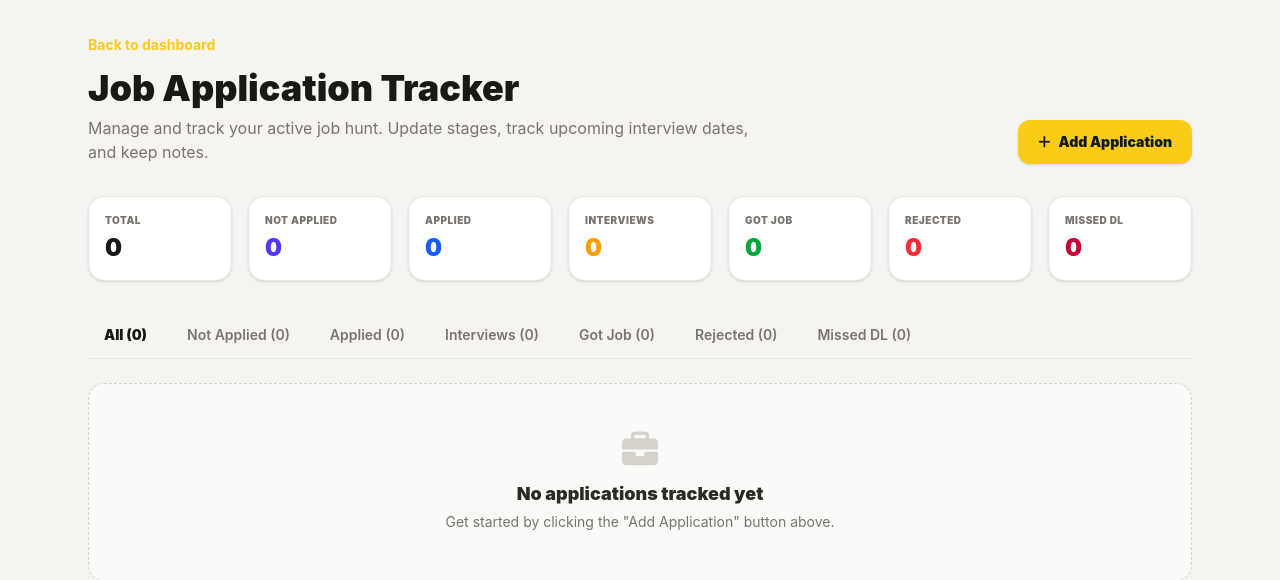
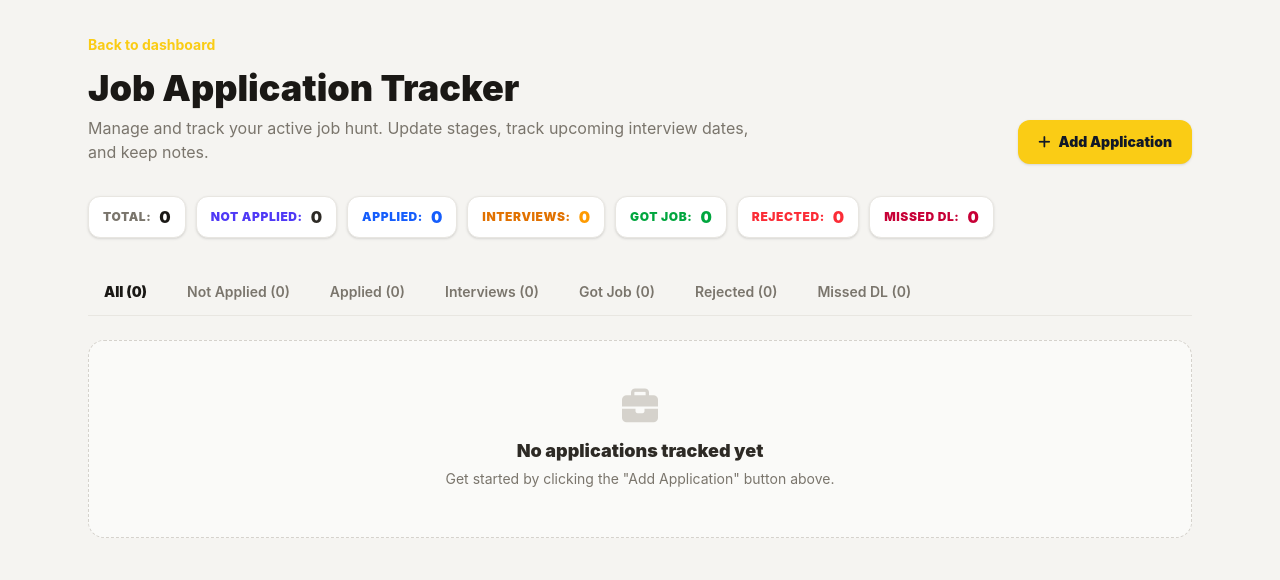
Before and after one commit to CiaranC968/pythonanywhere_flask, a Flask app: page /admin/job-tracker in a window 1280 px wide. Shown: the part 71-651 px from the top of the page. Run offline with Flask 3, Linux system fonts and the light colour scheme; the visitor is signed in with stand-in values (Sample User, id 1); data comes from the database, SQL or seed files in the repository; data that the repository does not hold is empty; style sheets or scripts are compiled from the project's sources.

Commit message:
fixed up code

```diff
--- a/templates/admin/job_tracker.html
+++ b/templates/admin/job_tracker.html
@@ -13,46 +13,46 @@
 </div>
 
 <!-- Statistics Cards -->
-<div class="mb-8 grid gap-4 grid-cols-2 md:grid-cols-7">
-    <div class="rounded-2xl border border-warm-200 bg-white p-4 shadow-sm">
-        <h3 class="text-[10px] font-black uppercase tracking-wider text-warm-500">Total</h3>
-        <p class="mt-1 text-2xl font-black text-warm-900">{{ applications|length }}</p>
+<div class="mb-8 flex flex-wrap gap-2.5">
+    <div class="rounded-xl border border-warm-200 bg-white px-3.5 py-2 shadow-sm flex items-center gap-2">
+        <span class="text-xs font-black uppercase tracking-wider text-warm-500">Total:</span>
+        <span class="text-base font-black text-warm-900">{{ applications|length }}</span>
     </div>
-    <div class="rounded-2xl border border-warm-200 bg-white p-4 shadow-sm">
-        <h3 class="text-[10px] font-black uppercase tracking-wider text-warm-500 text-indigo-600">Not Applied</h3>
-        <p class="mt-1 text-2xl font-black text-indigo-600">
+    <div class="rounded-xl border border-warm-200 bg-white px-3.5 py-2 shadow-sm flex items-center gap-2">
+        <span class="text-xs font-black uppercase tracking-wider text-indigo-600">Not Applied:</span>
+        <span class="text-base font-black text-indigo-650">
             {{ applications|selectattr('stage', 'equalto', 'Not Applied Yet')|list|length }}
-        </p>
+        </span>
     </div>
-    <div class="rounded-2xl border border-warm-200 bg-white p-4 shadow-sm">
-        <h3 class="text-[10px] font-black uppercase tracking-wider text-warm-500 text-blue-600">Applied</h3>
-        <p class="mt-1 text-2xl font-black text-blue-600">
+    <div class="rounded-xl border border-warm-200 bg-white px-3.5 py-2 shadow-sm flex items-center gap-2">
+        <span class="text-xs font-black uppercase tracking-wider text-blue-600">Applied:</span>
+        <span class="text-base font-black text-blue-600">
             {{ applications|selectattr('stage', 'equalto', 'Applied')|list|length }}
-        </p>
+        </span>
     </div>
-    <div class="rounded-2xl border border-warm-200 bg-white p-4 shadow-sm">
-        <h3 class="text-[10px] font-black uppercase tracking-wider text-warm-500 text-amber-500">Interviews</h3>
-        <p class="mt-1 text-2xl font-black text-amber-500">
+    <div class="rounded-xl border border-warm-200 bg-white px-3.5 py-2 shadow-sm flex items-center gap-2">
+        <span class="text-xs font-black uppercase tracking-wider text-amber-600">Interviews:</span>
+        <span class="text-base font-black text-amber-500">
             {{ applications|selectattr('stage', 'equalto', 'Interview')|list|length }}
-        </p>
+        </span>
     </div>
-    <div class="rounded-2xl border border-warm-200 bg-white p-4 shadow-sm">
-        <h3 class="text-[10px] font-black uppercase tracking-wider text-warm-500 text-green-600">Got Job</h3>
-        <p class="mt-1 text-2xl font-black text-green-600">
+    <div class="rounded-xl border border-warm-200 bg-white px-3.5 py-2 shadow-sm flex items-center gap-2">
+        <span class="text-xs font-black uppercase tracking-wider text-green-600">Got Job:</span>
+        <span class="text-base font-black text-green-600">
             {{ applications|selectattr('stage', 'equalto', 'Got Job')|list|length }}
-        </p>
+        </span>
     </div>
-    <div class="rounded-2xl border border-warm-200 bg-white p-4 shadow-sm">
-        <h3 class="text-[10px] font-black uppercase tracking-wider text-warm-500 text-red-500">Rejected</h3>
-        <p class="mt-1 text-2xl font-black text-red-500">
+    <div class="rounded-xl border border-warm-200 bg-white px-3.5 py-2 shadow-sm flex items-center gap-2">
+        <span class="text-xs font-black uppercase tracking-wider text-red-500">Rejected:</span>
+        <span class="text-base font-black text-red-500">
             {{ applications|selectattr('stage', 'equalto', 'Rejected')|list|length }}
-        </p>
+        </span>
     </div>
-    <div class="rounded-2xl border border-warm-200 bg-white p-4 shadow-sm">
-        <h3 class="text-[10px] font-black uppercase tracking-wider text-warm-500 text-rose-700">Missed DL</h3>
-        <p class="mt-1 text-2xl font-black text-rose-700">
+    <div class="rounded-xl border border-warm-200 bg-white px-3.5 py-2 shadow-sm flex items-center gap-2">
+        <span class="text-xs font-black uppercase tracking-wider text-rose-700">Missed DL:</span>
+        <span class="text-base font-black text-rose-700">
             {{ applications|selectattr('stage', 'equalto', 'Missed Deadline')|list|length }}
-        </p>
+        </span>
     </div>
 </div>
 
--- a/templates/index.html
+++ b/templates/index.html
@@ -278,7 +278,7 @@
                 <div id="projects-container"
                      hx-get="/fragment/projects"
                      hx-trigger="intersect once threshold:0.1"
-                     class="grid grid-cols-1 md:grid-cols-2 lg:grid-cols-3 gap-8 relative min-h-96">
+                     class="relative min-h-96 w-full">
                      <div class="htmx-indicator col-span-full text-center py-12">
                         <i class="fas fa-spinner fa-spin text-3xl text-brand-accent" aria-hidden="true"></i>
                         <span class="sr-only">Loading projects...</span>
```
Also changed, not shown: templates/partials/cards/unified_cards.html (+138 -20 lines).
